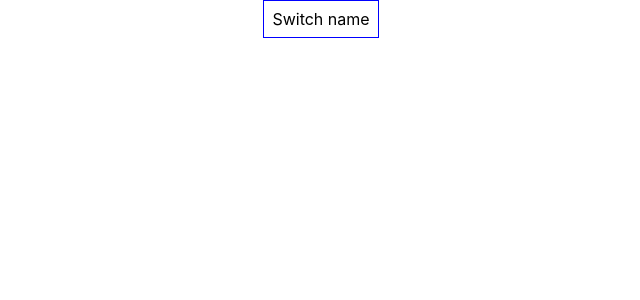
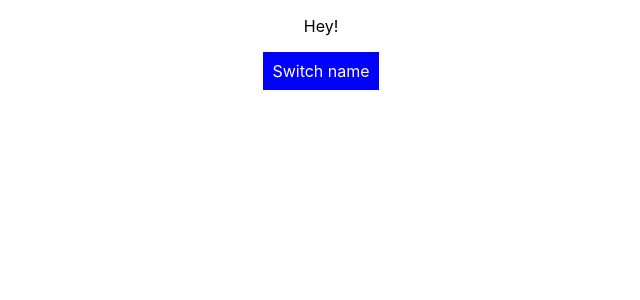
Before and after one commit to deleterepo/react-learning, a React (Create React App) app: page / in a window 1280 px wide. Shown: the top 300 px of the page, without its empty margins (319-959 px from the left). Built offline with nearby package versions, Linux system fonts and the light colour scheme.

Commit message:
Testing out dynamic styling using className attribute.

```diff
--- a/src/App.css
+++ b/src/App.css
@@ -30,3 +30,11 @@
     transform: rotate(360deg);
   }
 }
+
+.red {
+  color: red;
+}
+
+.bold {
+  font-weight: bold;
+}
--- a/src/App.js
+++ b/src/App.js
@@ -36,7 +36,8 @@ class App extends Component {
   }
   render() {
     const style = {
-      backgroundColor: 'white',
+      backgroundColor: 'blue',
+      color: 'white',
       font: 'inherit',
       border: '1px solid blue',
       padding: '8px',
@@ -58,10 +59,21 @@ class App extends Component {
           })}
         </div>
       );
+
+      style.backgroundColor = 'red';
+    }
+
+    let classes = [];
+    if (this.state.persons.length <= 2) {
+      classes.push('red');
+    }
+    if (this.state.persons.length <= 1) {
+      classes.push('bold');
     }
 
     return (
       <div className="App">
+        <p className={classes.join(' ')}>Hey!</p>
         <button style={style} onClick={this.togglePersonsHandler}>Switch name</button>
         {persons}
       </div>);
```
